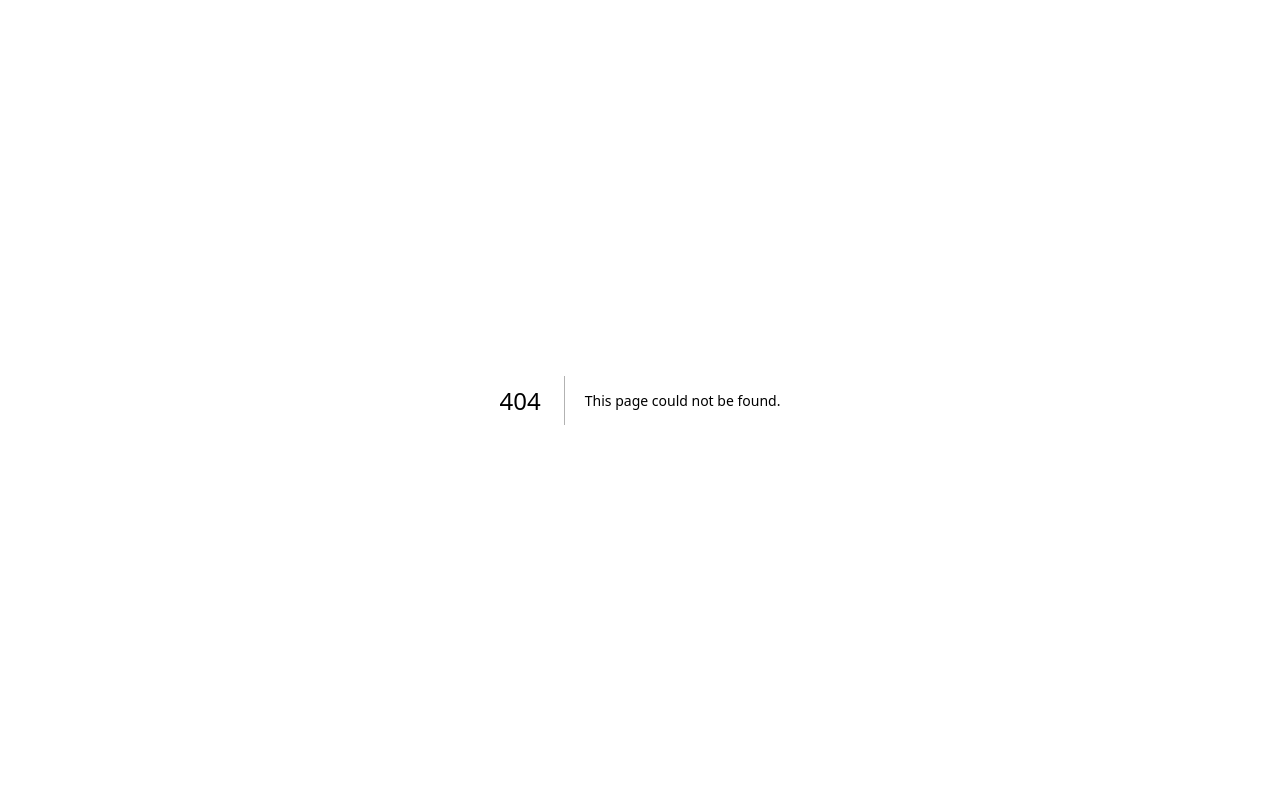
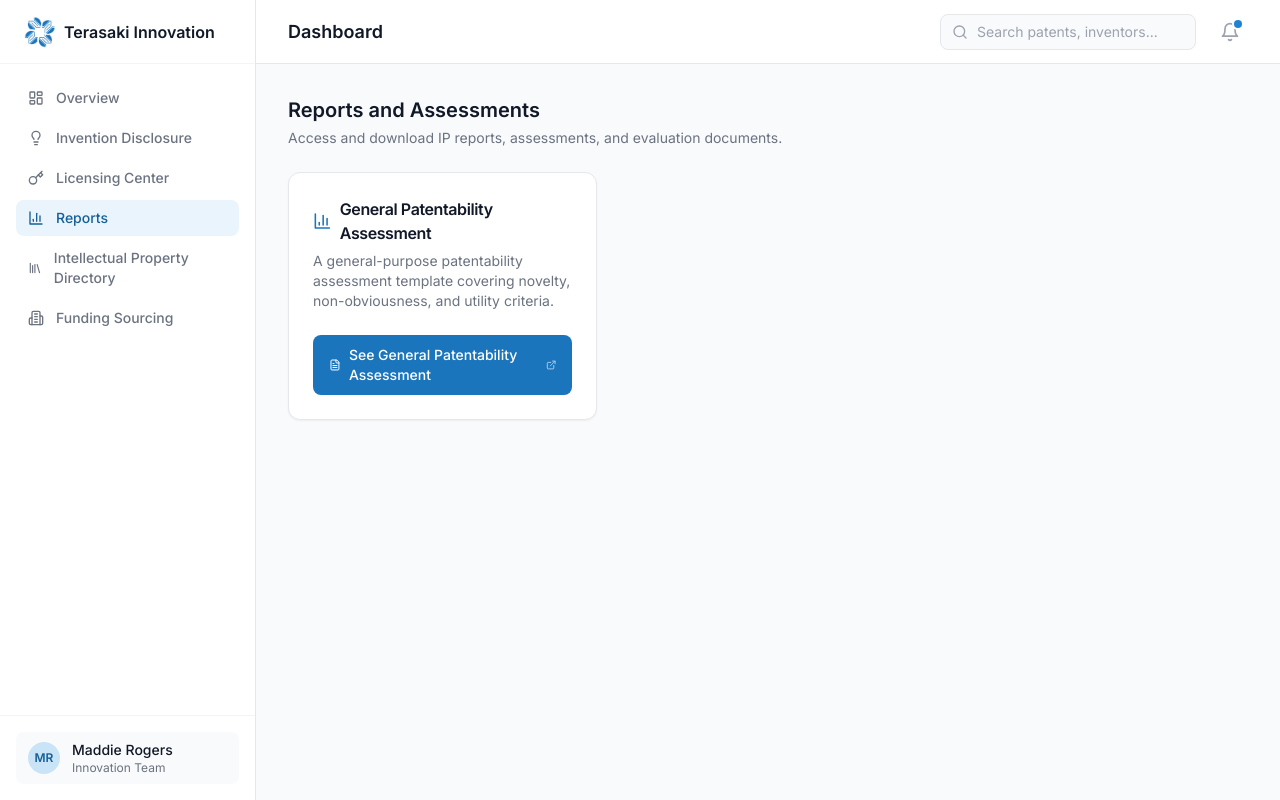
Before and after one commit to TIBI-innovation/Innovation-Dashboard, a Next.js app: page /reports in a window 1280 px wide. Before the commit this address had no page. Built offline with nearby package versions, Linux system fonts and the light colour scheme.

Commit message:
savinf Friday july 17 work

```diff
--- /dev/null
+++ b/src/app/(dashboard)/reports/page.tsx
@@ -0,0 +1,57 @@
+"use client";
+
+import { Header } from "@/components/header";
+import { Card, CardHeader, CardTitle, CardDescription, CardContent } from "@/components/ui/card";
+import { BarChart3, FileText, ExternalLink } from "lucide-react";
+
+const assessments = [
+  {
+    id: "general-patentability",
+    title: "General Patentability Assessment",
+    description:
+      "A general-purpose patentability assessment template covering novelty, non-obviousness, and utility criteria.",
+    apiPath: "/api/reports/general-patentability",
+    fileName: "General Patentability Assessment IDFX.docx",
+  },
+];
+
+export default function ReportsPage() {
+  return (
+    <>
+      <Header />
+      <div className="space-y-6 p-8">
+        <div>
+          <h2 className="text-xl font-semibold text-gray-900">Reports and Assessments</h2>
+          <p className="mt-1 text-sm text-gray-500">
+            Access and download IP reports, assessments, and evaluation documents.
+          </p>
+        </div>
+
+        <div className="grid gap-4 sm:grid-cols-2 lg:grid-cols-3">
+          {assessments.map((item) => (
+            <Card key={item.id}>
+              <CardHeader>
+                <div className="flex items-center gap-2">
+                  <BarChart3 className="h-5 w-5 text-primary-600" />
+                  <CardTitle className="text-base">{item.title}</CardTitle>
+                </div>
+                <CardDescription>{item.description}</CardDescription>
+              </CardHeader>
+              <CardContent>
+                <a
+                  href={item.apiPath}
+                  download={item.fileName}
+                  className="inline-flex items-center gap-2 rounded-lg bg-primary-600 px-4 py-2.5 text-sm font-medium text-white hover:bg-primary-700 transition-colors"
+                >
+                  <FileText className="h-4 w-4" />
+                  See General Patentability Assessment
+                  <ExternalLink className="h-3.5 w-3.5 opacity-70" />
+                </a>
+              </CardContent>
+            </Card>
+          ))}
+        </div>
+      </div>
+    </>
+  );
+}
--- /dev/null
+++ b/src/app/api/reports/general-patentability/route.ts
@@ -0,0 +1,34 @@
+import { NextResponse } from "next/server";
+import { readFileSync } from "fs";
+import path from "path";
+
+export const dynamic = "force-dynamic";
+
+const FILE_PATH = path.join(
+  "C:\\Users\\Innovation\\OneDrive - Terasaki Institute for Biomedical Innovation",
+  "Keuna Jeon's files - Maddie-summer2026",
+  "IDF assessments",
+  "General Patentability Assessment IDFX.docx"
+);
+
+export async function GET() {
+  try {
+    const fileBuffer = readFileSync(FILE_PATH);
+    return new NextResponse(fileBuffer, {
+      status: 200,
+      headers: {
+        "Content-Type":
+          "application/vnd.openxmlformats-officedocument.wordprocessingml.document",
+        "Content-Disposition":
+          'attachment; filename="General Patentability Assessment IDFX.docx"',
+        "Content-Length": String(fileBuffer.byteLength),
+      },
+    });
+  } catch (error) {
+    console.error("Failed to serve General Patentability Assessment:", error);
+    return NextResponse.json(
+      { error: "File not found or could not be read." },
+      { status: 404 }
+    );
+  }
+}
```
